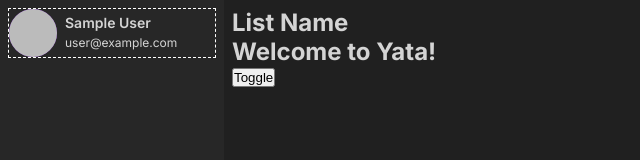
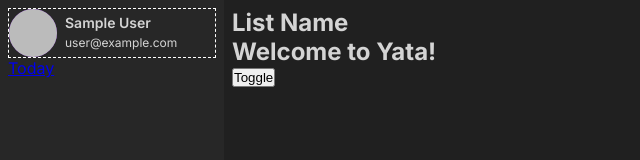
Before and after one commit to brunoalvs/yata, a Next.js app: page /app in a window 1280 px wide. Shown: the top 160 px of the page, without its empty margins (0-640 px from the left). Built offline with nearby package versions, Linux system fonts and the light colour scheme; no server answers; sample sign-in values are in the browser's storage.

Commit message:
add handleClick functions on to userInfo options

```diff
--- a/src/app/app/layout.tsx
+++ b/src/app/app/layout.tsx
@@ -5,6 +5,7 @@
 import { UserOptions } from '@/components/UserOptions'
 import styles from './layout.module.scss'
 import { redirect } from 'next/navigation'
+import Link from 'next/link'
 
 interface LayoutProps {
   children: React.ReactNode
@@ -52,6 +53,11 @@
       <aside className={ styles.sidebar }>
         <section>
           <UserOptions />
+          <nav>
+            <Link href='/app'>
+              Today
+            </Link>
+          </nav>
         </section>
         <footer>
           <button>
--- a/src/components/ListOptions/index.tsx
+++ b/src/components/ListOptions/index.tsx
@@ -21,6 +21,11 @@
     setIsOpen(!isOpen)
   }
 
+  function handleOptionClick(item: List[number]) {
+    setIsOpen(false)
+    item.onClick?.()
+  }
+
   return (
     <div className={ styles.container }>
       <div onClick={ handleClick }>
@@ -29,7 +34,7 @@
       <ul className={ styles.options } data-open={ isOpen }>
         {
           list.map((item, index) => (
-            <li key={ index } className={ styles.option } onClick={ item.onClick }>
+            <li key={ index } className={ styles.option } onClick={ () => handleOptionClick(item) }>
               { item.name }
             </li>
           ))
--- a/src/components/UserOptions/index.tsx
+++ b/src/components/UserOptions/index.tsx
@@ -5,9 +5,11 @@
 import { Avatar } from '../Avatar'
 import { ListOptions } from '../ListOptions'
 import styles from './styles.module.scss'
+import { useRouter } from 'next/navigation'
 
 export const UserOptions: FC = () => {
   const { data, status } = useSession()
+  const { push } = useRouter()
   const [user, setUser] = useState({ name: '', email: '', image: '' })
 
   useEffect(() => {
@@ -21,7 +23,7 @@
   }, [data])
 
   const list = [
-    { name: 'Settings', onClick: () => console.log('Go to Settings') },
+    { name: 'Setting', onClick: () => push('app/settings') },
     { name: 'Logout', onClick: () => signOut() },
   ]
 
```
